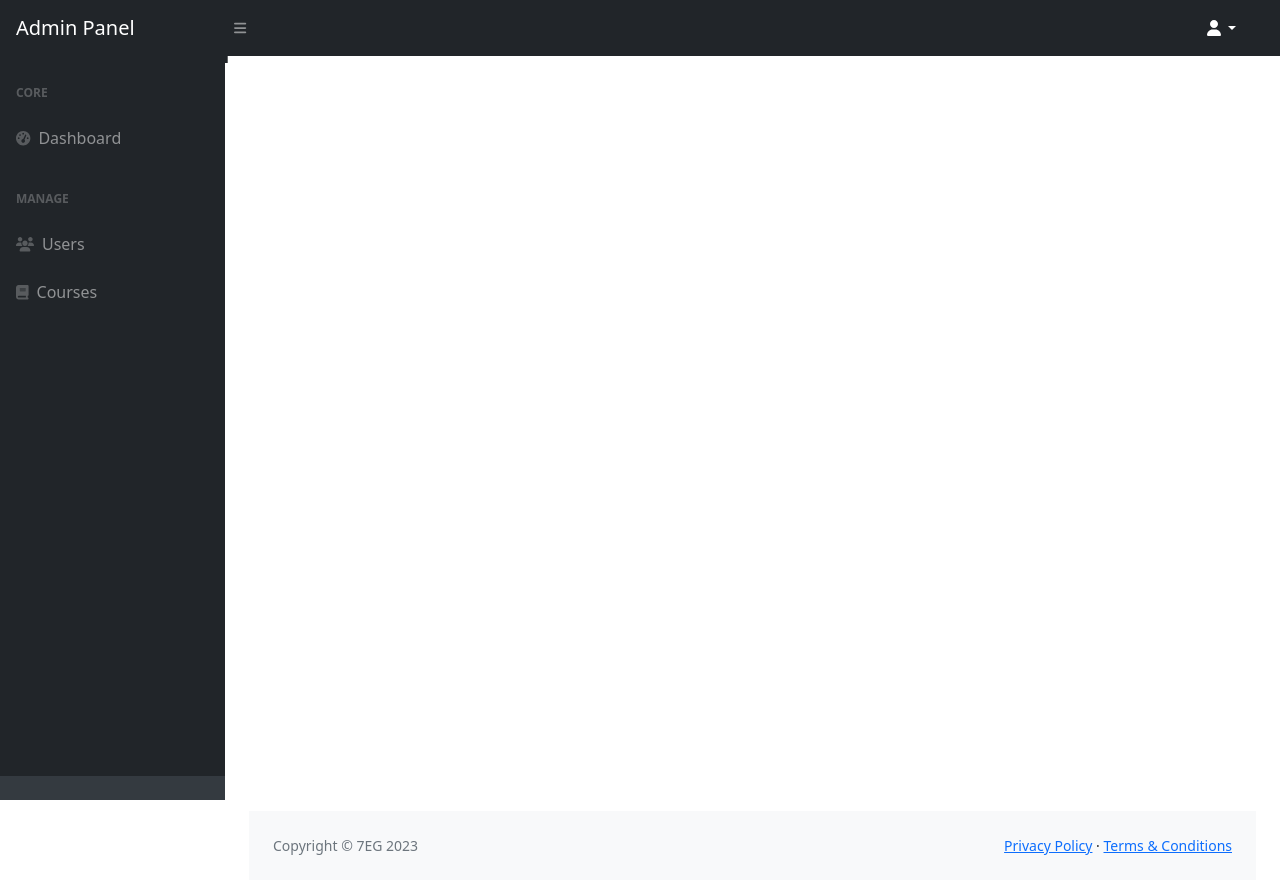
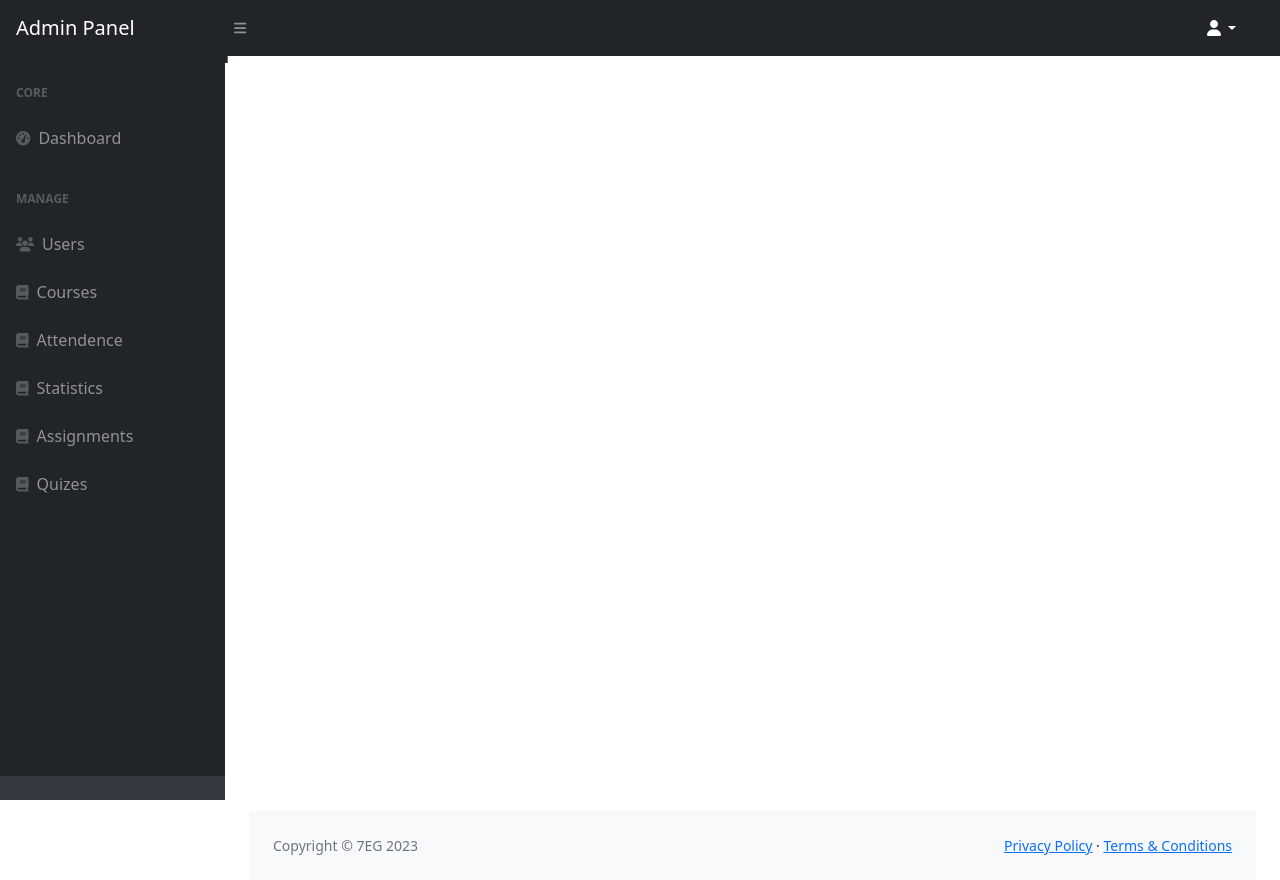
Before and after one commit to ahmedabdelrahman1/softwareproject, a PHP site: page /adminIndex.php in a window 1280 px wide. Run offline with PHP 8.4, Linux system fonts and the light colour scheme; a user stored in the database is signed in; data comes from the database, SQL or seed files in the repository; some libraries are stand-ins or nearby versions.

Commit message:
Edit in dashboard

```diff
--- a/adminIndex.php
+++ b/adminIndex.php
@@ -83,6 +83,7 @@
                     <div class="card-footer d-flex align-items-center justify-content-between">
                         <h3><?php echo" $courseCount" ?></h3>
                         <div class="small text-white"><i class="fas fa-angle-right"></i></div>
+
                     </div>
                 </div>
             </div>
--- a/adminlayout.php
+++ b/adminlayout.php
@@ -77,6 +77,22 @@ session_start();
     <a class="nav-link" href="javascript:void(0);" onclick="loadCourseManagement()">
         <div class="sb-nav-link-icon"><i class="fa-solid fa-book"></i></div>
         Courses
+    </a>
+    <a class="nav-link" href="javascript:void(0);" onclick="loadCourseManagement()">
+        <div class="sb-nav-link-icon"><i class="fa-solid fa-book"></i></div>
+       Attendence
+    </a>
+    <a class="nav-link" href="javascript:void(0);" onclick="loadCourseManagement()">
+        <div class="sb-nav-link-icon"><i class="fa-solid fa-book"></i></div>
+        Statistics
+    </a>
+    <a class="nav-link" href="javascript:void(0);" onclick="loadCourseManagement()">
+        <div class="sb-nav-link-icon"><i class="fa-solid fa-book"></i></div>
+       Assignments
+    </a>
+    <a class="nav-link" href="javascript:void(0);" onclick="loadCourseManagement()">
+        <div class="sb-nav-link-icon"><i class="fa-solid fa-book"></i></div>
+        Quizes
     </a>
 
           </div>
```
